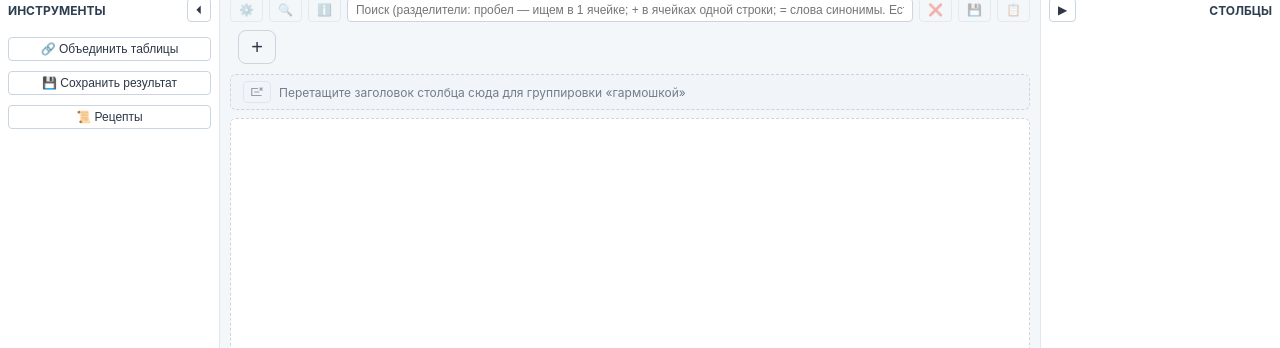
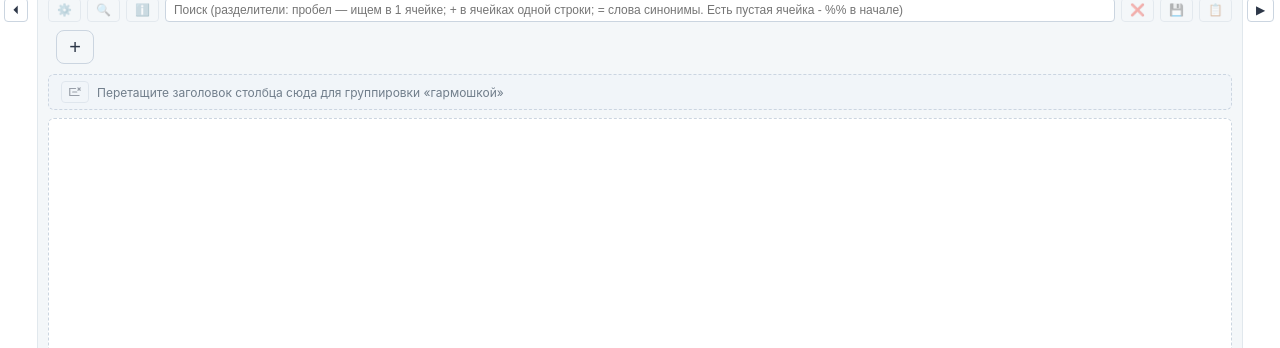
Before and after one commit to rs7dev/rs7, a plain HTML site: page index.html in a window 1280 px wide. Shown: the part 49-397 px from the top of the page. Drawn offline with Linux system fonts and the light colour scheme.

Commit message:
index.html

```diff
--- a/index.html
+++ b/index.html
@@ -902,12 +902,13 @@
 <div class="app-layout">
 
     <!-- ЛЕВАЯ ПАНЕЛЬ -->
-    <aside id="leftPanel" class="side-panel">
-            <div class="panel-content">
-                <div style="display: flex; justify-content: space-between; align-items: center; margin-bottom: 15px; width: 100%;">
-    <div style="font-weight: 700; color: var(--text-muted); font-size: 12px; text-transform: uppercase;">Инструменты</div>
-    <button id="collapseLeftBtn" class="collapse-btn">⏴</button>
-</div>
+    <!-- ЛЕВАЯ ПАНЕЛЬ -->
+    <aside id="leftPanel" class="side-panel collapsed">
+        <div class="panel-content">
+            <div style="display: flex; justify-content: space-between; align-items: center; margin-bottom: 15px; width: 100%;">
+                <div style="font-weight: 700; color: var(--text-muted); font-size: 12px; text-transform: uppercase;">Инструменты</div>
+                <button id="collapseLeftBtn" class="collapse-btn">⏴</button>
+            </div>
 
             <button id="mergeBtn" class="side-btn" style="width: 100%; margin-bottom: 10px; display: flex; align-items: center; gap: 5px;">
                 🔗 Объединить таблицы
@@ -1011,7 +1012,7 @@
     </main>
 
         <!-- ПРАВАЯ ПАНЕЛЬ (Зона выбора колонок) -->
-    <aside id="rightPanel" class="side-panel">
+    <aside id="rightPanel" class="side-panel collapsed">
         <div class="resizer" id="rightResizer"></div>
         <div class="panel-content">
 
```
